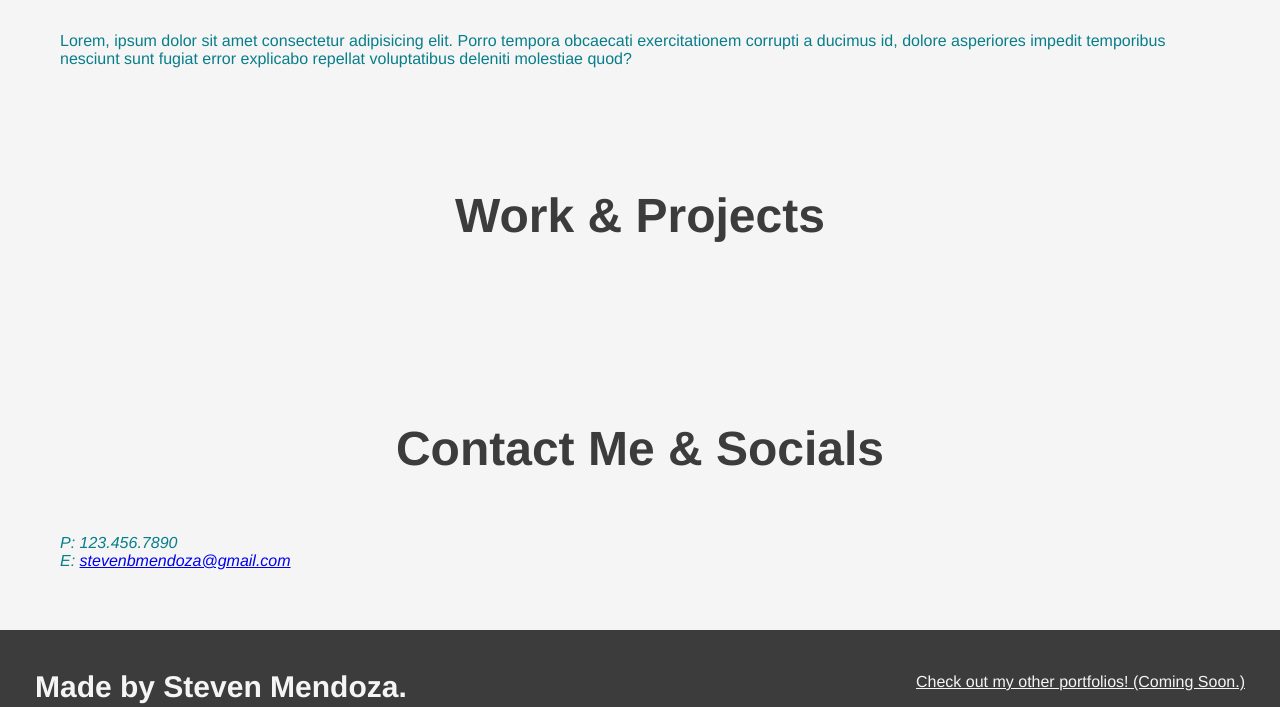
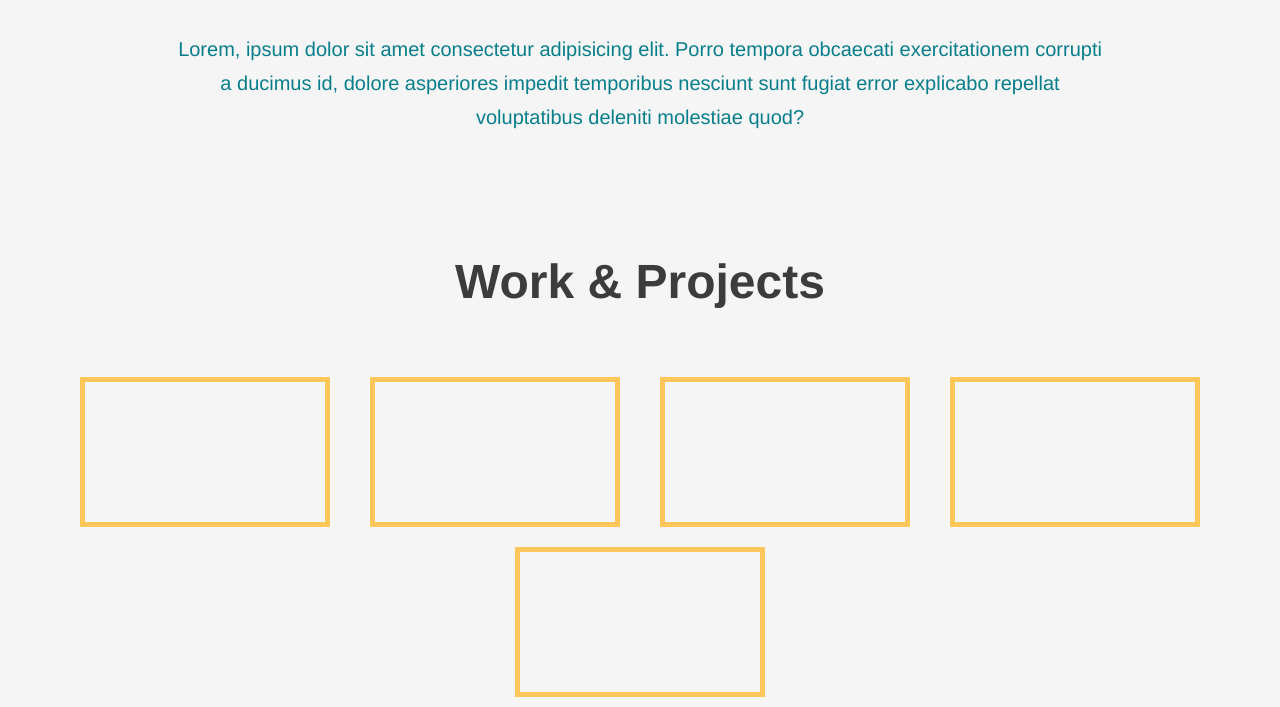
Before and after one commit to smendoza94/first_portfolio, a plain HTML site: page index.html in a window 1280 px wide. Shown: the part 593-1300 px from the top of the page. Drawn offline with Linux system fonts and the light colour scheme.

Commit message:
styled about me, added flex container and div boxes for work/projects

```diff
--- a/assests/css/style.css
+++ b/assests/css/style.css
@@ -120,6 +120,7 @@ section {
     border-color: var(--tertiary-color);
 }
 
+/* hero container: added background photo and set to flex */
 .hero {
     background-image: url("../images/hero-bg.jpg");
     background-size: cover;
@@ -141,16 +142,42 @@ section {
     line-height: 1.2;
 }
 
+/* size and style hero text */
 .hero-cta h2 {
     font-style: italic;
-    font-size: 55px;
+    font-size: 50px;
     color: var(--primary-color);
     text-shadow: 0 0 10px rgba(0,0,0,0.5);
 }
 
+/* self portait set size, circle border, and border */
 .hero img {
     width: 250px;
     border-radius: 50%;
     border: solid 3px var(--primary-color);
     box-shadow: 0 0 10px rgba(0,0,0,0.5);
 }
+
+.intro p {
+    line-height: 1.7;
+    color: var(--tertiary-color);
+    width: 80%;
+    font-size: 20px;
+    margin: 0 auto;
+    text-align: center;
+}
+
+.projects {
+    width: 100%;
+    margin: 0 auto;
+    display: flex;
+    flex-wrap: wrap;
+    justify-content: space-around;
+}
+
+.projects div {
+    width: 250px;
+    height: 150px;
+    margin: 10px;
+    border: solid 5px var(--quinary-color);
+}
--- a/index.html
+++ b/index.html
@@ -54,8 +54,12 @@
         <div>
             <h2 class="section-title primary-border">Work & Projects</h2>
         </div>
-        <div class="step">
-
+        <div class="projects">
+            <div class="project-1"></div>
+            <div class="project-2"></div>
+            <div class="project-3"></div>
+            <div class="project-4"></div>
+            <div class="project-5"></div>
         </div>
     </section>
 
```
